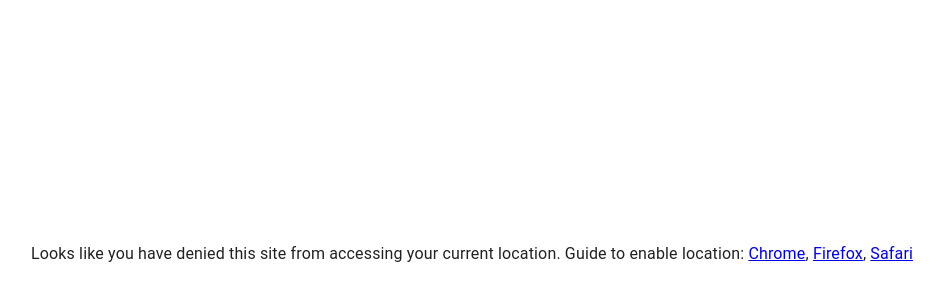
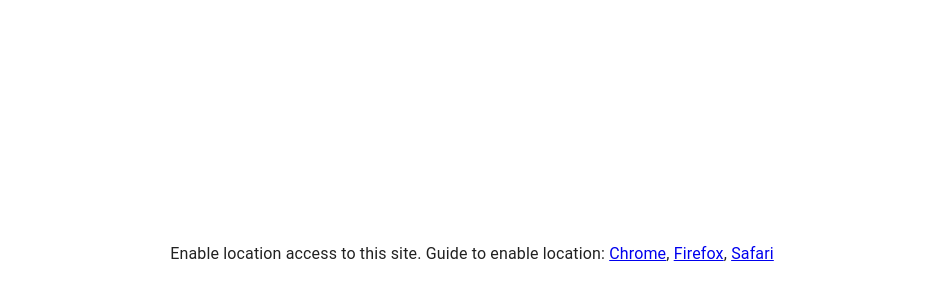
Before and after one commit to Mr-SKR/FLDB, a React (Create React App) app: page /nearby in a window 1280 px wide. Shown: the part 146-446 px from the top of the page, without its empty margins (168-1111 px from the left). Built offline with nearby package versions, Linux system fonts and the light colour scheme; no server answers.

Commit message:
satisfy all 3 browser location permissions

```diff
--- a/src/pages/NearBy.js
+++ b/src/pages/NearBy.js
@@ -37,6 +37,7 @@ function NearBy() {
         setUserLocation(location);
         currentLocation = location;
         setLocationPermission(await getLocationPermissionState());
+        setLocationComputing(false);
       } catch (error) {
         if (error.message.toLowerCase().includes("denied")) {
           console.log(error.message);
@@ -45,13 +46,11 @@ function NearBy() {
         }
         setLocationComputing(false);
         setLoadingMessage(null);
-        return;
       }
-      setLocationComputing(false);
 
-      setDataLoading(true);
-      setLoadingMessage("Fetching restaurant information");
       try {
+        setDataLoading(true);
+        setLoadingMessage("Fetching restaurant information");
         const { data: response } = await axios.get(
           process.env.REACT_APP_FLDB_API_BASE_URL + "/videos"
         );
@@ -74,6 +73,8 @@ function NearBy() {
             return oldRecord;
           }, []);
           setData(result);
+          setDataLoading(false);
+          setLoadingMessage(null);
         }
       } catch (error) {
         console.error(error.message);
@@ -81,12 +82,10 @@ function NearBy() {
         setLoadingMessage(null);
         return;
       }
-      setDataLoading(false);
-      setLoadingMessage(null);
     })();
   }, []);
 
-  if (locationPermission === "prompt" && !userLocation) {
+  if (locationPermission === "denied" || !userLocation) {
     return (
       <Box
         sx={{
@@ -99,13 +98,7 @@ function NearBy() {
         }}
       >
         <Typography sx={{ textAlign: "center" }}>
-          Please provide location permissions to this web page. If you've
-          already done this and still reading this message on firefox browser,
-          you might want to click on <b>Remember this decision</b> while
-          allowing access to permission.
-        </Typography>
-        <Typography sx={{ textAlign: "center" }}>
-          Guide to enable location:{" "}
+          Enable location access to this site. Guide to enable location:{" "}
           <a href="https://support.google.com/chrome/answer/142065?hl=en">
             Chrome
           </a>
@@ -115,31 +108,7 @@ function NearBy() {
         </Typography>
       </Box>
     );
-  } else if (locationPermission === "denied" || !locationPermission) {
-    return (
-      <Box
-        sx={{
-          display: "flex",
-          flexDirection: "column",
-          justifyContent: "center",
-          alignItems: "center",
-          width: "100vw",
-          height: "100vh",
-        }}
-      >
-        <Typography sx={{ textAlign: "center" }}>
-          Looks like you have denied this site from accessing your current
-          location. Guide to enable location:{" "}
-          <a href="https://support.google.com/chrome/answer/142065?hl=en">
-            Chrome
-          </a>
-          ,{" "}
-          <a href="https://support.mozilla.org/bm/questions/1260334">Firefox</a>
-          , <a href="https://discussions.apple.com/thread/252953307">Safari</a>
-        </Typography>
-      </Box>
-    );
-  } else {
+  } else if (userLocation) {
     return dataLoading || locationComputing ? (
       <>
         <Box
@@ -189,8 +158,7 @@ function NearBy() {
                 width: "100%",
               }}
             >
-              {console.log(locationPermission)}
-              {console.log(userLocation)}
+              {String(userLocation)}
               <Typography sx={{ textAlign: "center" }}>
                 Oops! Something went worng!
               </Typography>
```
